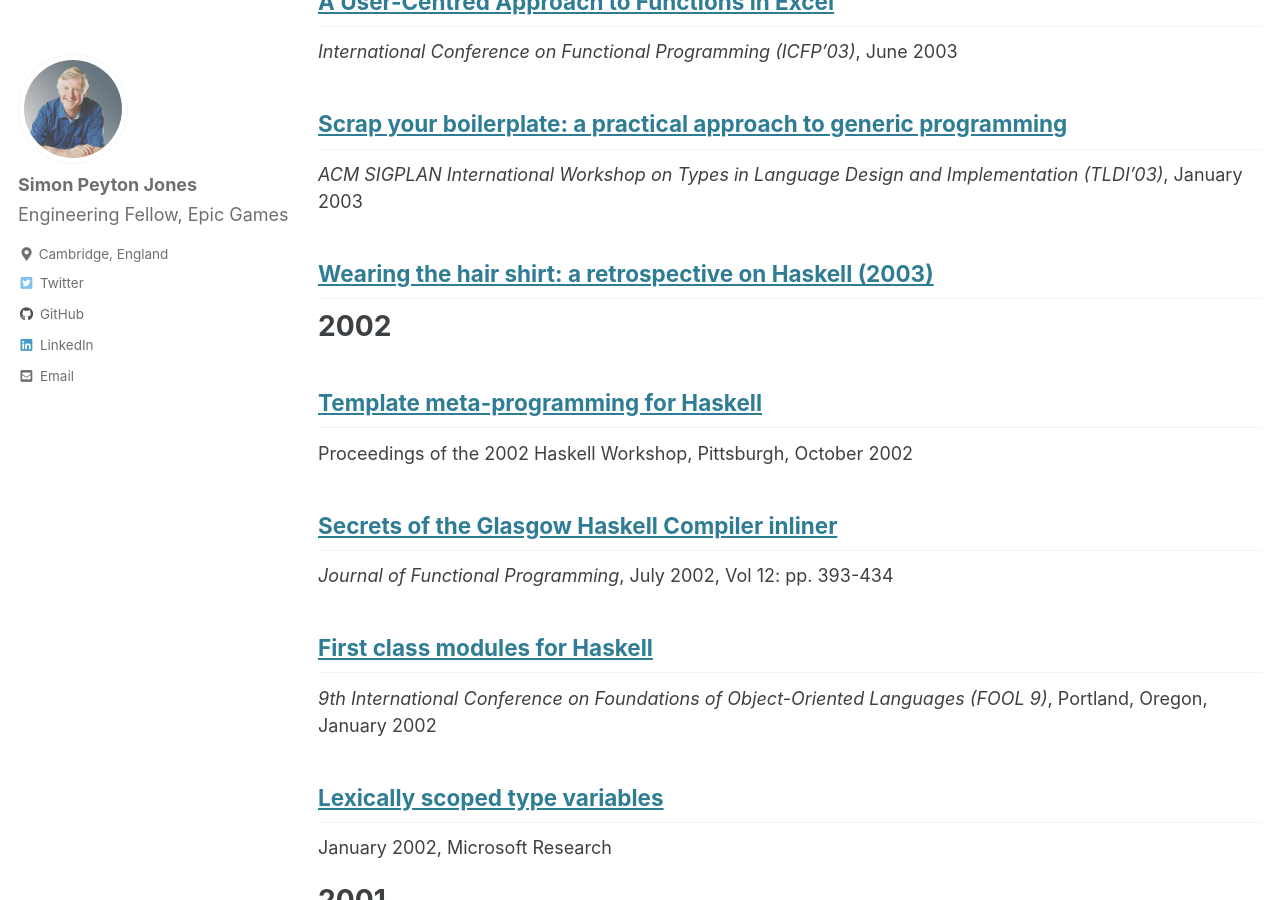
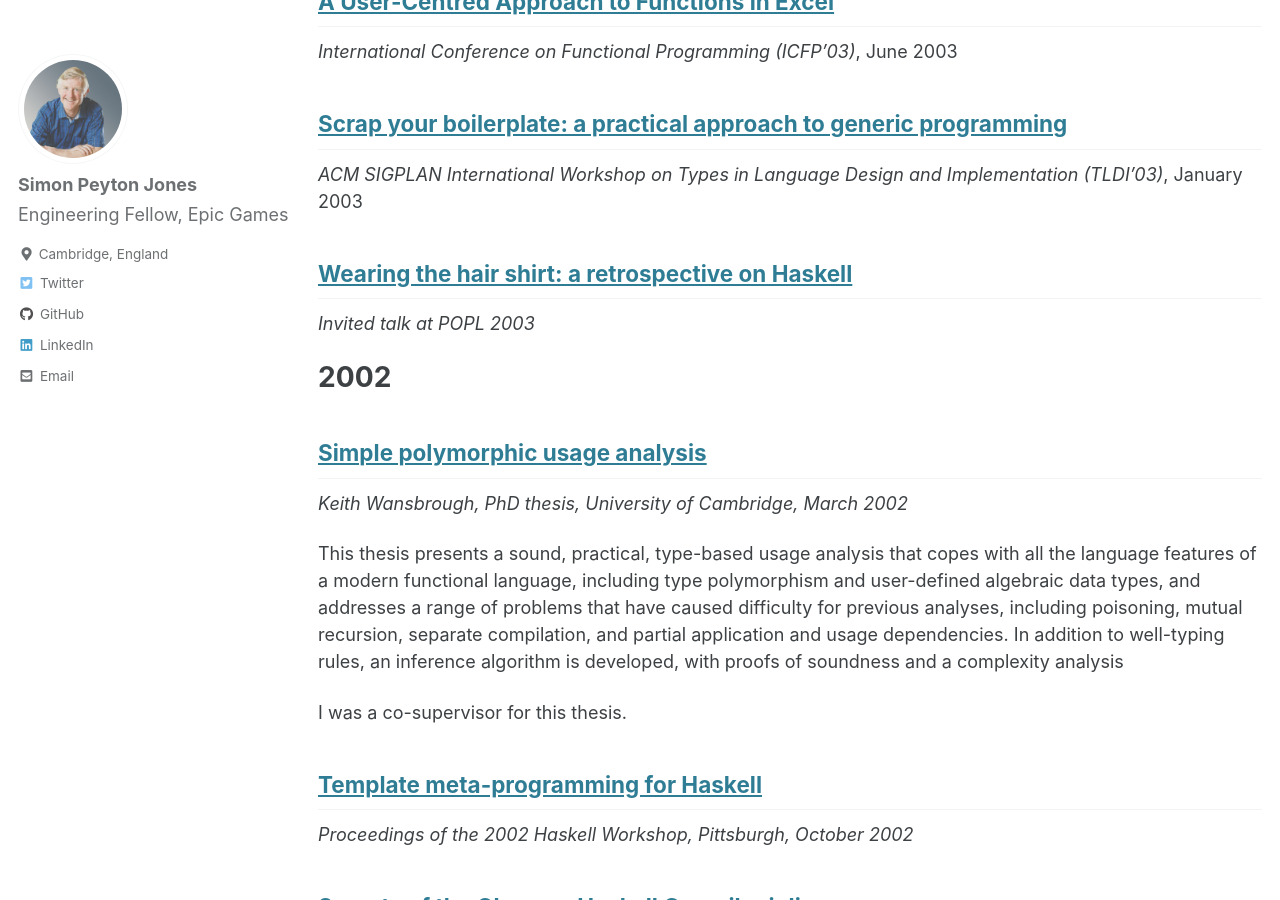
Before and after one commit to simonpj/www.peytonjones.org, a Jekyll site: the page built from _posts/2000-01-01-Publications-2000-2009.md, in a window 1280 px wide and 900 px high, scrolled down 6996 px. Built offline with Jekyll 4.4.1, drawn with Linux system fonts in a browser that asks for light colours; cached includes are drawn as plain includes; some of the changed text lies outside the part shown.

Commit message:
Add Keith Wansbrough's PhD

```diff
--- a/_posts/2000-01-01-Publications-2000-2009.md
+++ b/_posts/2000-01-01-Publications-2000-2009.md
@@ -223,13 +223,28 @@ MS-CIS-05-26, July 2004
 
 <em>ACM SIGPLAN International Workshop on Types in Language Design and Implementation (TLDI'03)</em>, January 2003
 
-## [Wearing the hair shirt: a retrospective on Haskell (2003)](../wearing-the-hair-shirt/)
+## [Wearing the hair shirt: a retrospective on Haskell](../wearing-the-hair-shirt/)
+
+<em>Invited talk at POPL 2003</em>
 
 # 2002
 
+## [Simple polymorphic usage analysis](../assets/pdfs/wansbrough-phd.pdf/)
+
+<em>Keith Wansbrough, PhD thesis, University of Cambridge, March 2002</em>
+
+This thesis presents a sound, practical, type-based usage analysis that copes with
+all the language features of a modern functional language, including type polymorphism and user-defined algebraic data types, and addresses a range of problems that
+have caused difficulty for previous analyses, including poisoning, mutual recursion,
+separate compilation, and partial application and usage dependencies. In addition
+to well-typing rules, an inference algorithm is developed, with proofs of soundness
+and a complexity analysis
+
+I was a co-supervisor for this thesis.
+
 ## [Template meta-programming for Haskell](https://www.microsoft.com/en-us/research/publication/template-meta-programming-for-haskell/)
 
-Proceedings of the 2002 Haskell Workshop, Pittsburgh, October 2002
+<em>Proceedings of the 2002 Haskell Workshop, Pittsburgh, October 2002</em>
 
 ## [Secrets of the Glasgow Haskell Compiler inliner](https://www.microsoft.com/en-us/research/publication/secrets-of-the-glasgow-haskell-compiler-inliner/)
 
```
Also changed, not shown: other parts of _posts/2000-01-01-Publications-2000-2009.md (+2 -2 lines), 1 other file.
